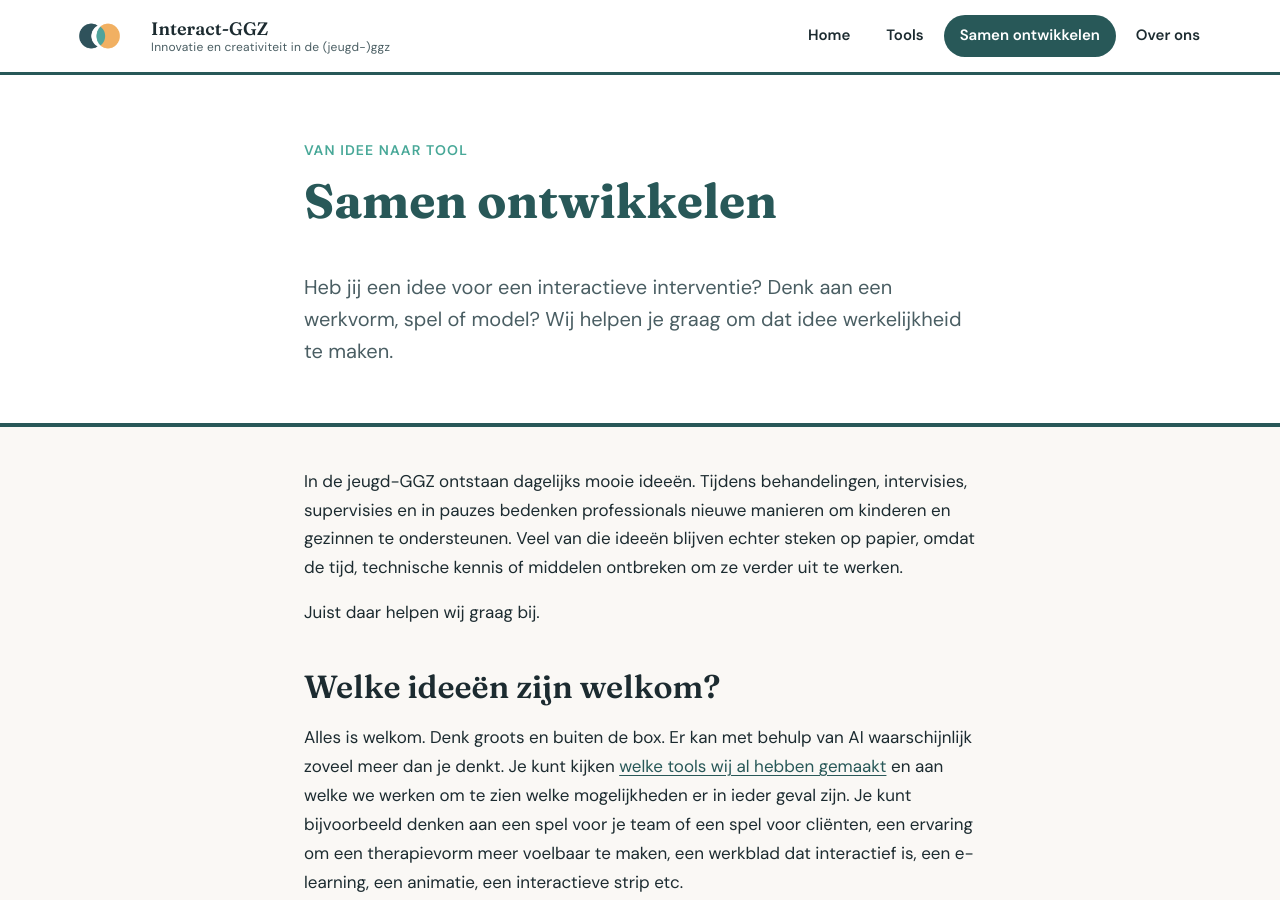
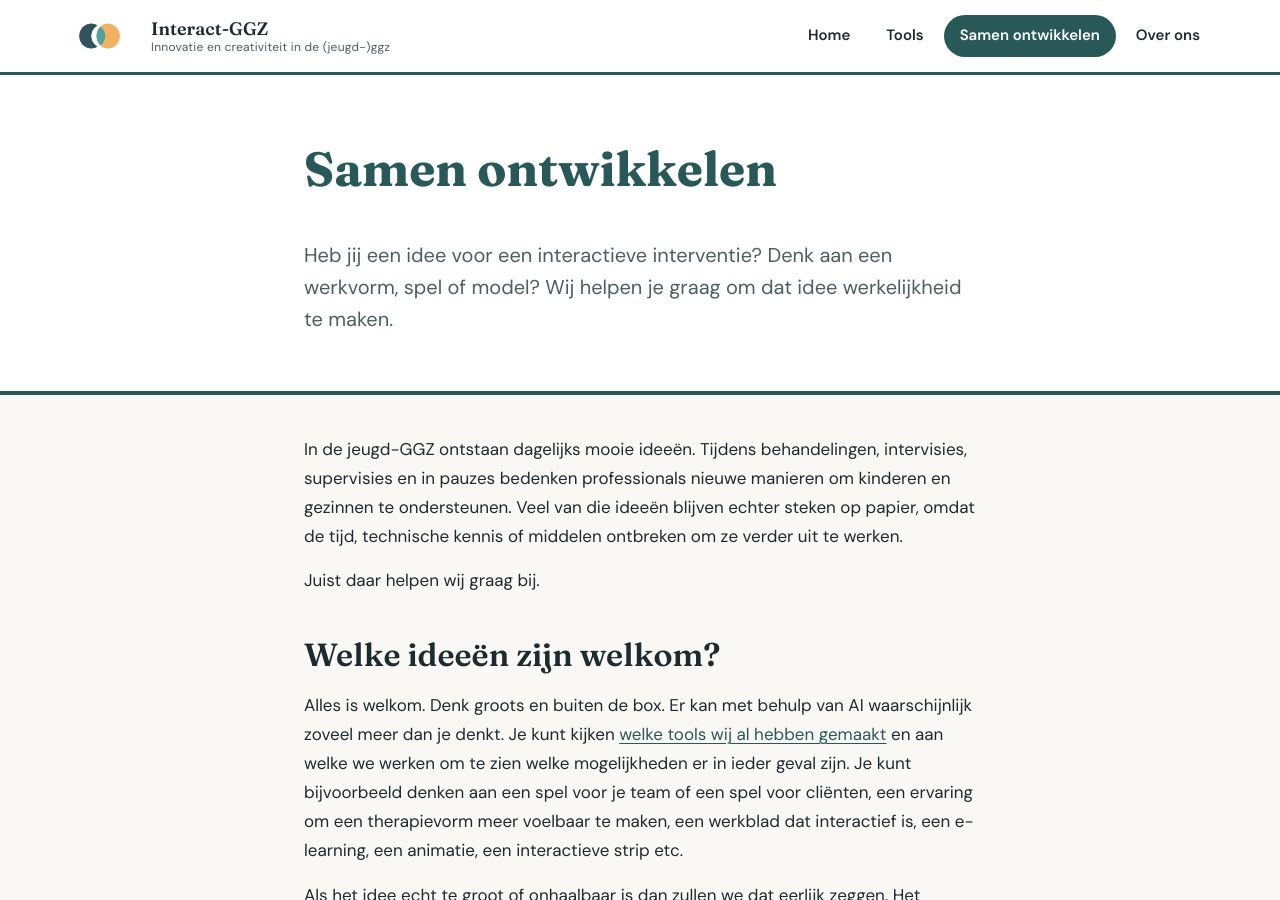
Before and after one commit to janwillemm/jari-website, a Jekyll site: the page built from samen-ontwikkelen.md, in a window 1280 px wide and 900 px high. Built offline with Jekyll 4.4.1, drawn with Linux system fonts in a browser that asks for light colours.

Commit message:
Verwijder eyebrow op Samen ontwikkelen-pagina.
Co-authored-by: Cursor <cursoragent@cursor.com>

```diff
--- a/samen-ontwikkelen.md
+++ b/samen-ontwikkelen.md
@@ -2,7 +2,6 @@
 layout: page
 content_measure: true
 heading: Samen ontwikkelen
-subtitle: Van idee naar tool
 intro: >-
   Heb jij een idee voor een interactieve interventie? Denk aan een werkvorm, spel
   of model? Wij helpen je graag om dat idee werkelijkheid te maken.
```
